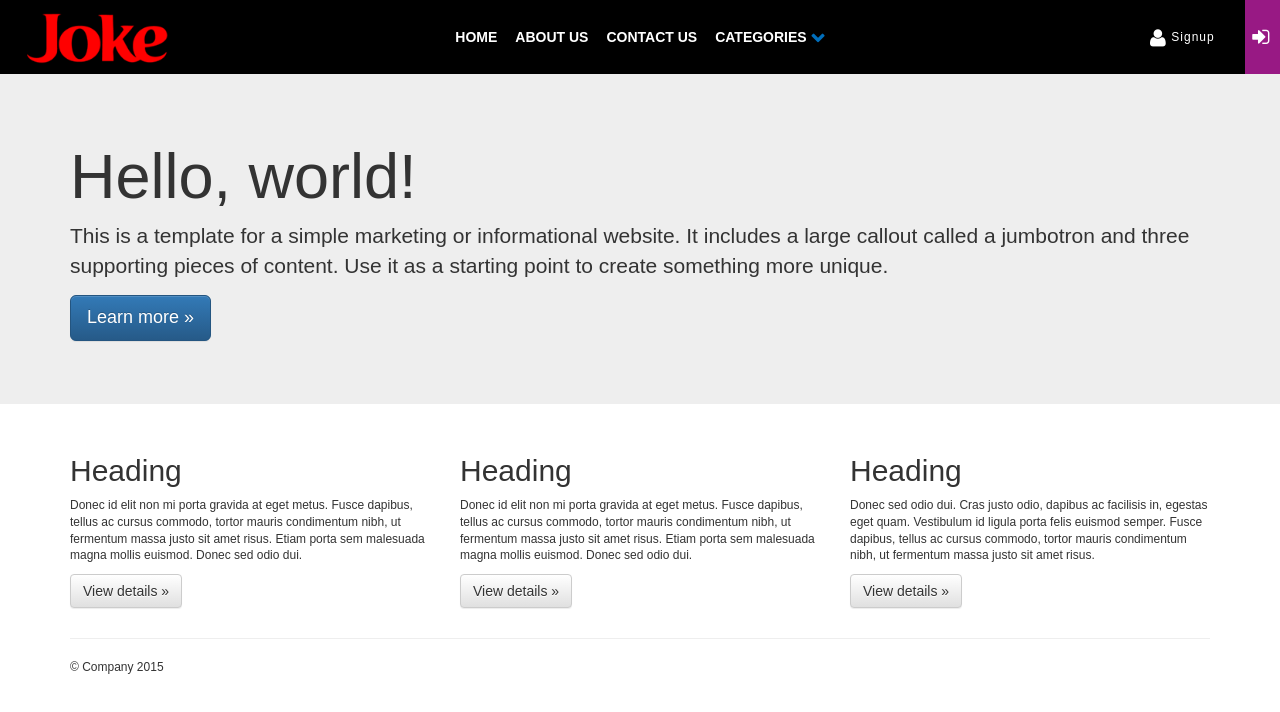
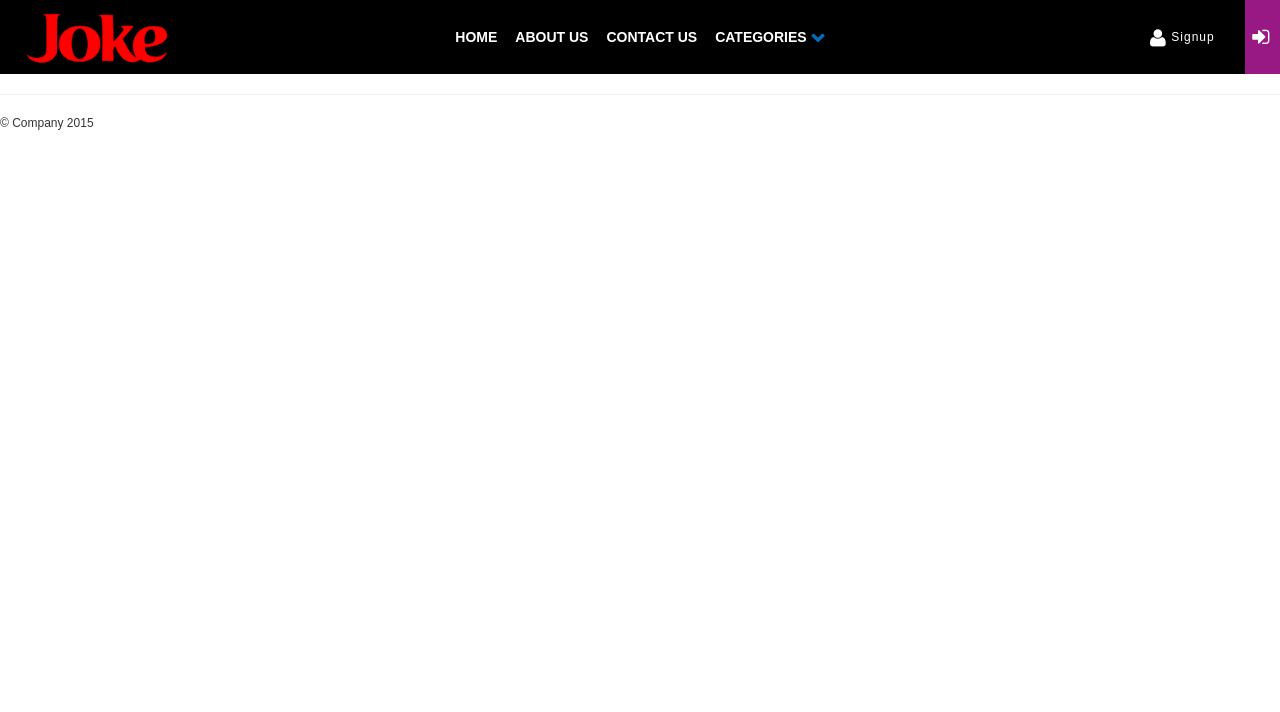
Before and after one commit to NourDT/sample-art-site, a plain HTML site: page index.html in a window 1280 px wide. Drawn offline with Linux system fonts and the light colour scheme.

```diff
--- a/index.html
+++ b/index.html
@@ -14,7 +14,7 @@
         <link rel="stylesheet" href="css/bootstrap.min.css">
         <link rel="stylesheet" href="css/bootstrap-theme.min.css">
         <link rel="stylesheet" href="css/main.css">
-        <link rel="stylesheet" href="css/sass=stuff.css">
+        <link rel="stylesheet" href="css/sass-stuff.css">
 
         <script src="js/vendor/modernizr-2.8.3-respond-1.4.2.min.js"></script>
     </head>
@@ -86,34 +86,16 @@
     </div>
     </header>
 
-    <!-- Main jumbotron for a primary marketing message or call to action -->
-    <div class="jumbotron">
-      <div class="container">
-        <h1>Hello, world!</h1>
-        <p>This is a template for a simple marketing or informational website. It includes a large callout called a jumbotron and three supporting pieces of content. Use it as a starting point to create something more unique.</p>
-        <p><a class="btn btn-primary btn-lg" href="#" role="button">Learn more &raquo;</a></p>
-      </div>
-    </div>
+    <!-- Main Banner | START - d6 -->
 
-    <div class="container">
-      <!-- Example row of columns -->
-      <div class="row">
-        <div class="col-md-4">
-          <h2>Heading</h2>
-          <p>Donec id elit non mi porta gravida at eget metus. Fusce dapibus, tellus ac cursus commodo, tortor mauris condimentum nibh, ut fermentum massa justo sit amet risus. Etiam porta sem malesuada magna mollis euismod. Donec sed odio dui. </p>
-          <p><a class="btn btn-default" href="#" role="button">View details &raquo;</a></p>
-        </div>
-        <div class="col-md-4">
-          <h2>Heading</h2>
-          <p>Donec id elit non mi porta gravida at eget metus. Fusce dapibus, tellus ac cursus commodo, tortor mauris condimentum nibh, ut fermentum massa justo sit amet risus. Etiam porta sem malesuada magna mollis euismod. Donec sed odio dui. </p>
-          <p><a class="btn btn-default" href="#" role="button">View details &raquo;</a></p>
-       </div>
-        <div class="col-md-4">
-          <h2>Heading</h2>
-          <p>Donec sed odio dui. Cras justo odio, dapibus ac facilisis in, egestas eget quam. Vestibulum id ligula porta felis euismod semper. Fusce dapibus, tellus ac cursus commodo, tortor mauris condimentum nibh, ut fermentum massa justo sit amet risus.</p>
-          <p><a class="btn btn-default" href="#" role="button">View details &raquo;</a></p>
-        </div>
-      </div>
+
+
+
+
+    <!-- Main Banner | END   - d6 -->
+
+    <!-- Example row of columns -->
+
 
       <hr>
 
```
Also changed, not shown: 5 other files.
